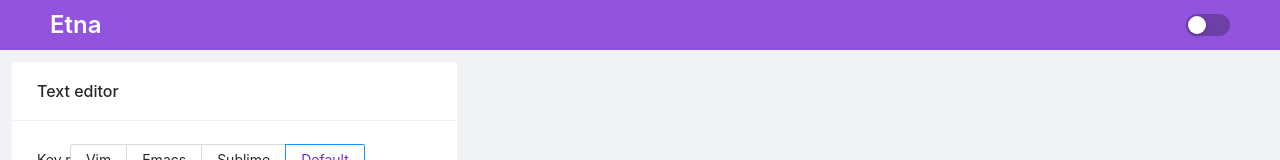
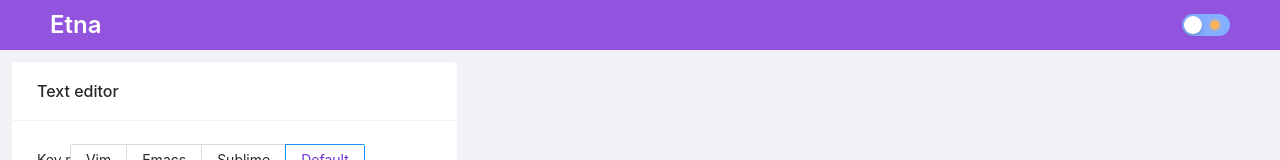
Before and after one commit to s-r-x/etna, a React app: page /settings in a window 1280 px wide. Shown: the top 160 px of the page. Built offline with nearby package versions, Linux system fonts and the light colour scheme.

Commit message:
bump antd / theme toggler icons

```diff
--- a/package.json
+++ b/package.json
@@ -26,7 +26,7 @@
     "@types/store": "^2.0.2",
     "@types/urijs": "^1.19.8",
     "@types/uuid": "^7.0.2",
-    "antd": "^4.2.0",
+    "antd": "^4.8.4",
     "axios": "^0.19.2",
     "classnames": "^2.2.6",
     "codemirror": "^5.53.2",
--- /dev/null
+++ b/src/components/icons/Moon.tsx
@@ -0,0 +1,19 @@
+import Icon from "@ant-design/icons";
+import React from "react";
+
+const MoonSvg = (props: any) => (
+  <svg
+    x="0px"
+    y="0px"
+    viewBox="0 0 100 100"
+    {...props}
+  >
+    <path d="M95,50c0,24.7-20.2,44.8-45,44.8c-23.7,0-43.4-18.4-45-41.9c-0.1-1.2,0.6-2.4,1.8-2.9c1.1-0.5,2.5-0.3,3.4,0.6  c5.9,5.9,13.1,9.1,20.3,9.1c16,0,28.9-13,28.9-28.9c0-7.3-3.2-14.5-9.1-20.4c-0.9-0.9-1.1-2.2-0.6-3.3c0.5-1.1,1.7-1.8,2.9-1.8  C76.4,6.6,95,26.3,95,50z"></path>
+  </svg>
+);
+
+const MoonIcon = (props: React.ComponentProps<typeof Icon>) => (
+  <Icon component={MoonSvg} {...props} />
+);
+
+export default MoonIcon;
--- /dev/null
+++ b/src/components/icons/Sun.tsx
@@ -0,0 +1,33 @@
+import React from "react";
+import Icon from "@ant-design/icons";
+
+const SunSvg = (props: any) => (
+  <svg
+    xmlns="http://www.w3.org/2000/svg"
+    version="1.1"
+    x="0px"
+    y="0px"
+    viewBox="0 0 100 100"
+    fill="currentColor"
+    {...props}
+  >
+    <path d="M50.001,22c-15.438,0-28,12.561-28,28c0,15.438,12.562,28,28,28c15.438,0,28-12.562,28-28   C78.001,34.561,65.438,22,50.001,22z"></path>
+    <path d="M45.347,18.292h9.307c0.78,0,1.1-0.553,0.708-1.228l-4.652-8.061c-0.391-0.675-1.027-0.675-1.417,0l-4.654,8.061   C44.248,17.739,44.565,18.292,45.347,18.292z"></path>
+    <path d="M30.115,24.866l8.061-4.654c0.675-0.389,0.675-1.028,0-1.417l-8.061-4.654c-0.676-0.39-1.229-0.071-1.229,0.708v9.309   C28.887,24.937,29.439,25.256,30.115,24.866z"></path>
+    <path d="M18.794,38.176c0.391,0.674,1.028,0.674,1.417,0l4.655-8.062c0.389-0.675,0.071-1.227-0.709-1.227H14.85   c-0.779,0-1.098,0.552-0.708,1.227L18.794,38.176z"></path>
+    <path d="M18.291,54.653v-9.307c0-0.78-0.554-1.098-1.228-0.709l-8.061,4.654c-0.675,0.39-0.675,1.027,0,1.416l8.061,4.654   C17.737,55.752,18.291,55.433,18.291,54.653z"></path>
+    <path d="M20.211,61.823c-0.389-0.675-1.026-0.675-1.417,0l-4.653,8.062c-0.39,0.674-0.071,1.227,0.708,1.227h9.309   c0.779,0,1.099-0.553,0.709-1.227L20.211,61.823z"></path>
+    <path d="M38.175,79.787l-8.061-4.654c-0.675-0.389-1.228-0.07-1.228,0.709v9.308c0,0.78,0.553,1.099,1.228,0.709l8.061-4.653   C38.851,80.814,38.851,80.176,38.175,79.787z"></path>
+    <path d="M54.652,81.709h-9.307c-0.781,0-1.099,0.552-0.709,1.227l4.654,8.061c0.39,0.676,1.026,0.676,1.417,0l4.652-8.061   C55.752,82.261,55.433,81.709,54.652,81.709z"></path>
+    <path d="M69.884,75.134l-8.062,4.654c-0.674,0.389-0.674,1.026,0,1.417l8.062,4.654c0.676,0.39,1.228,0.07,1.228-0.709v-9.309   C71.111,75.063,70.56,74.744,69.884,75.134z"></path>
+    <path d="M81.204,61.824c-0.39-0.675-1.028-0.675-1.417,0l-4.655,8.061c-0.389,0.676-0.069,1.228,0.709,1.228h9.309   c0.779,0,1.099-0.552,0.709-1.228L81.204,61.824z"></path>
+    <path d="M90.997,49.292l-8.062-4.653c-0.675-0.391-1.227-0.072-1.227,0.707v9.308c0,0.779,0.552,1.098,1.227,0.709l8.062-4.654   C91.672,50.319,91.672,49.682,90.997,49.292z"></path>
+    <path d="M79.788,38.176c0.389,0.676,1.027,0.676,1.417,0l4.653-8.061c0.391-0.675,0.07-1.228-0.708-1.228h-9.309   c-0.779,0-1.098,0.553-0.709,1.228L79.788,38.176z"></path>
+    <path d="M61.824,20.213l8.06,4.654c0.677,0.389,1.229,0.07,1.229-0.709V14.85c0-0.779-0.552-1.098-1.229-0.708l-8.06,4.653   C61.149,19.185,61.149,19.823,61.824,20.213z"></path>
+  </svg>
+);
+
+const SunIcon = (props: React.ComponentProps<typeof Icon>) => (
+  <Icon component={SunSvg} {...props} />
+);
+export default SunIcon;
--- a/src/domains/theme/components/Toggler.tsx
+++ b/src/domains/theme/components/Toggler.tsx
@@ -3,14 +3,29 @@ import { Switch } from "antd";
 import { useSelector, useDispatch } from "react-redux";
 import { ThemeSelectors } from "../store/selectors";
 import { ThemeActions } from "../store/slice";
+import MoonIcon from "@/components/icons/Moon";
+import SunIcon from "@/components/icons/Sun";
+import styled from "styled-components";
+
+const StyledSwitch = styled(Switch)`
+  && {
+    background-color: ${({ checked }) => (checked ? "#436185" : "#84AEFF")};
+  }
+`;
 
 const ThemeToggler = () => {
   const mode = useSelector(ThemeSelectors.getMode);
   const dispatch = useDispatch();
   return (
-    <Switch
+    <StyledSwitch
       checked={mode === "dark"}
       onChange={(v) => dispatch(ThemeActions.changeMode(v ? "dark" : "light"))}
+      checkedChildren={<MoonIcon style={{ color: "#fff" }} />}
+      unCheckedChildren={
+        <SunIcon
+          style={{ fontSize: "16px", paddingTop: "3px", color: "#FEB356" }}
+        />
+      }
     />
   );
 };
```
Also changed, not shown: 1 other file (tests, documents, lock files or other folders).
